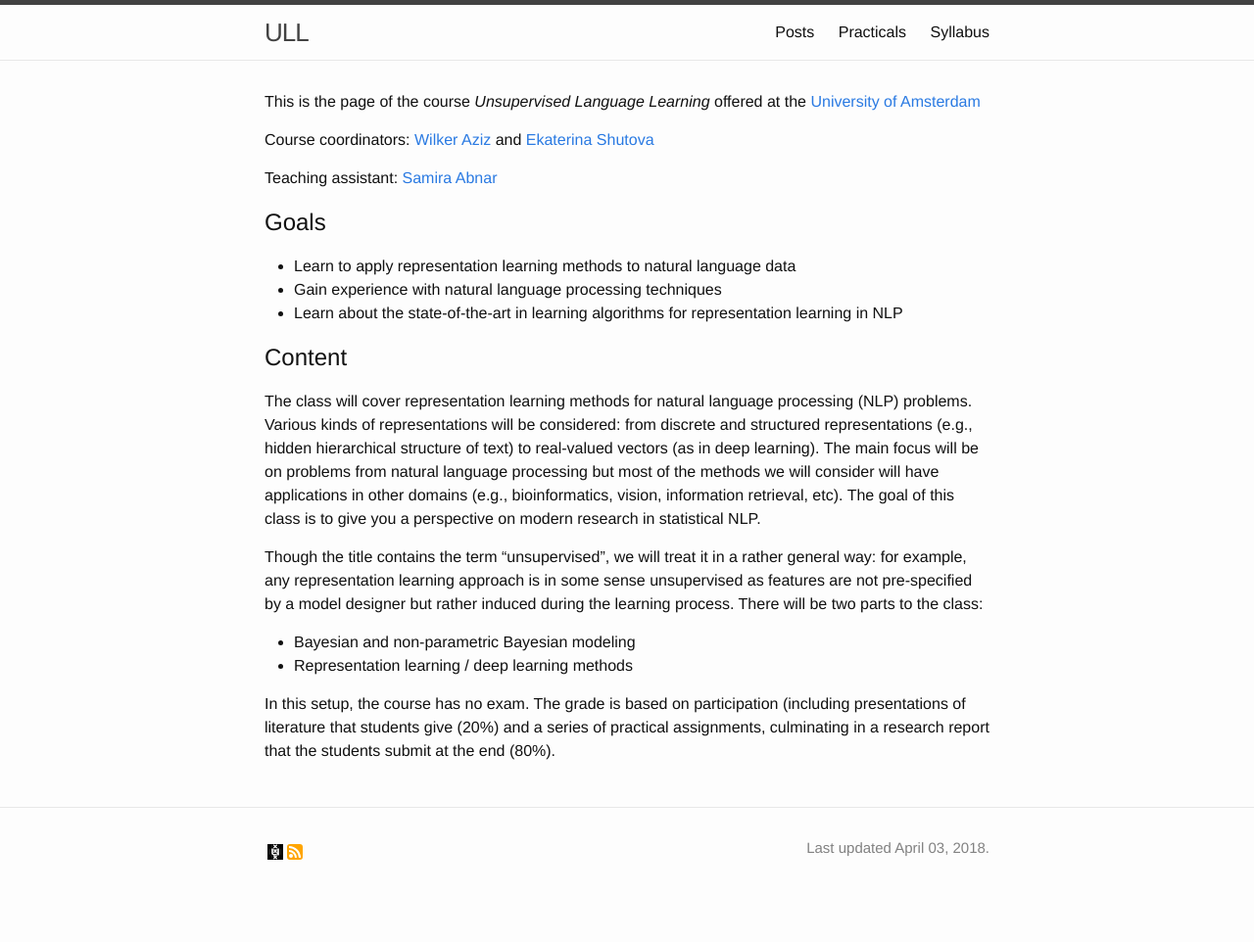
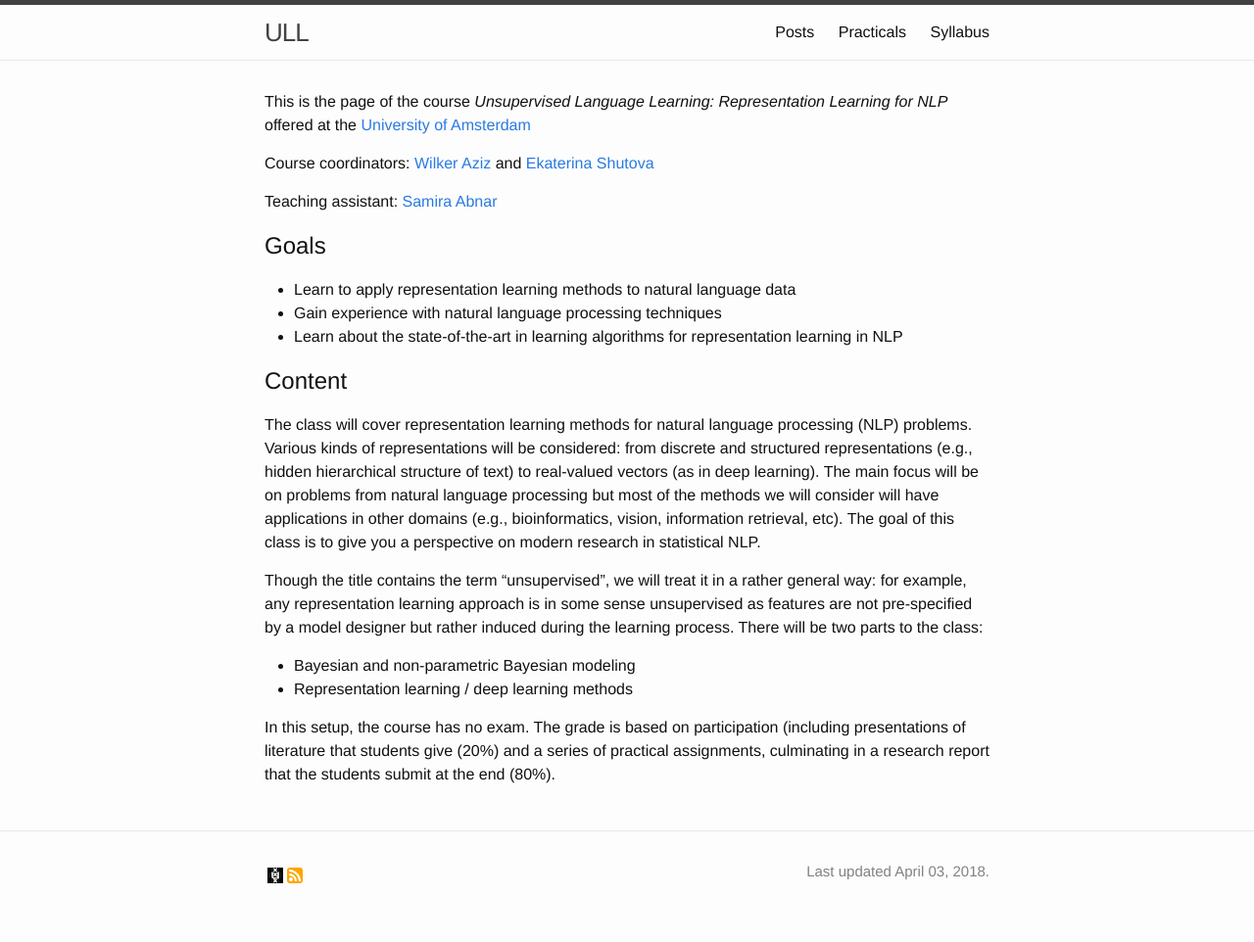
Before and after one commit to cl-illc/semantics-2024, a Jekyll site: the page built from index.md, in a window 1280 px wide. Shown: the whole page at 98% size. Built offline with Jekyll 4.4.1, drawn with Linux system fonts in a browser that asks for light colours; before the commit the page ends 938 px from its top, so only the background shows below that.

Commit message:
Update index.md

```diff
--- a/index.md
+++ b/index.md
@@ -2,7 +2,7 @@
 layout: main
 ---
 
-This is the page of the course *Unsupervised Language Learning* offered at the [University of Amsterdam][UvA]
+This is the page of the course *Unsupervised Language Learning: Representation Learning for NLP* offered at the [University of Amsterdam][UvA]
 
 Course coordinators: [Wilker Aziz](//wilkeraziz.github.io) and [Ekaterina Shutova](//www.cl.cam.ac.uk/~es407/)
 
```
